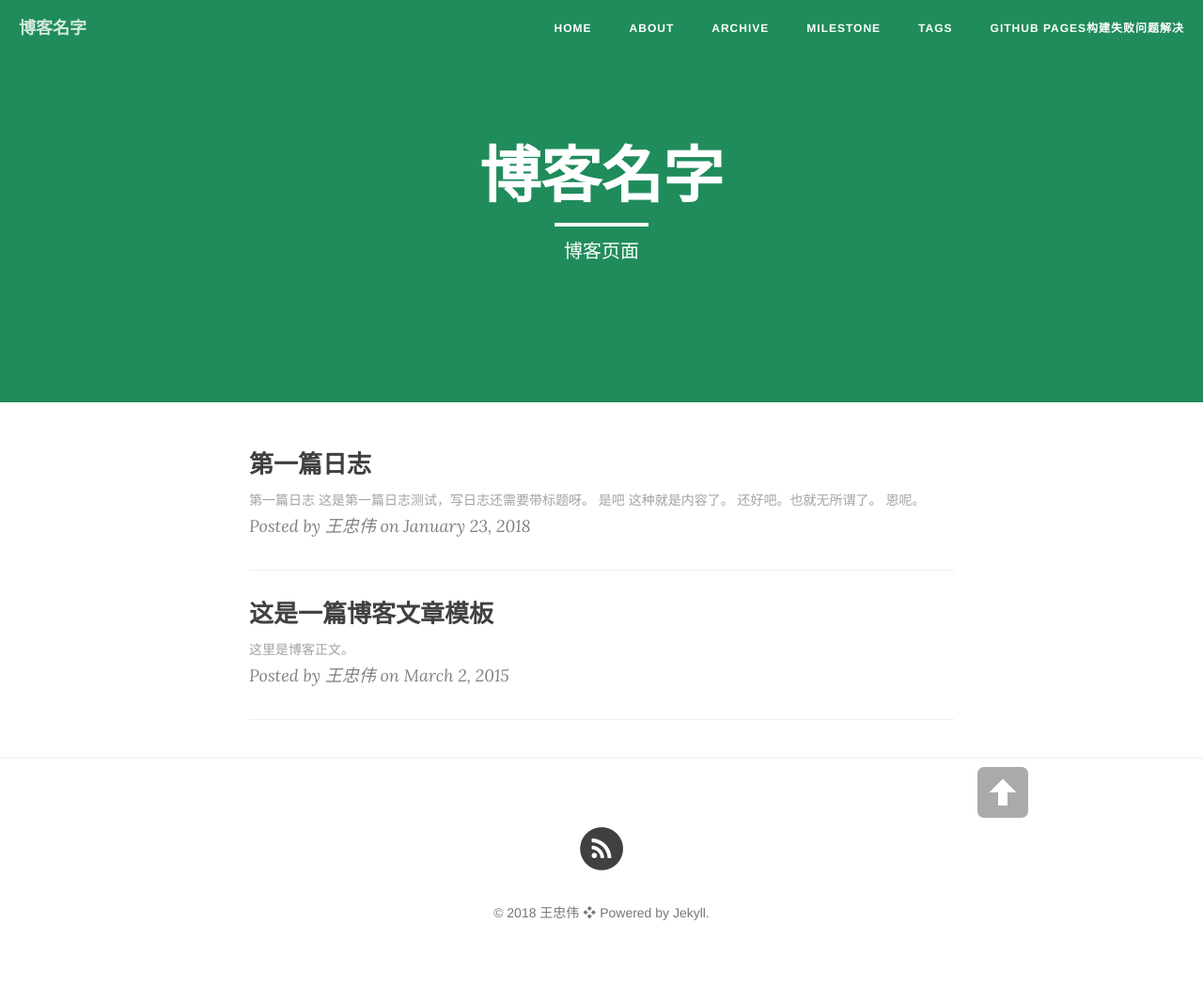
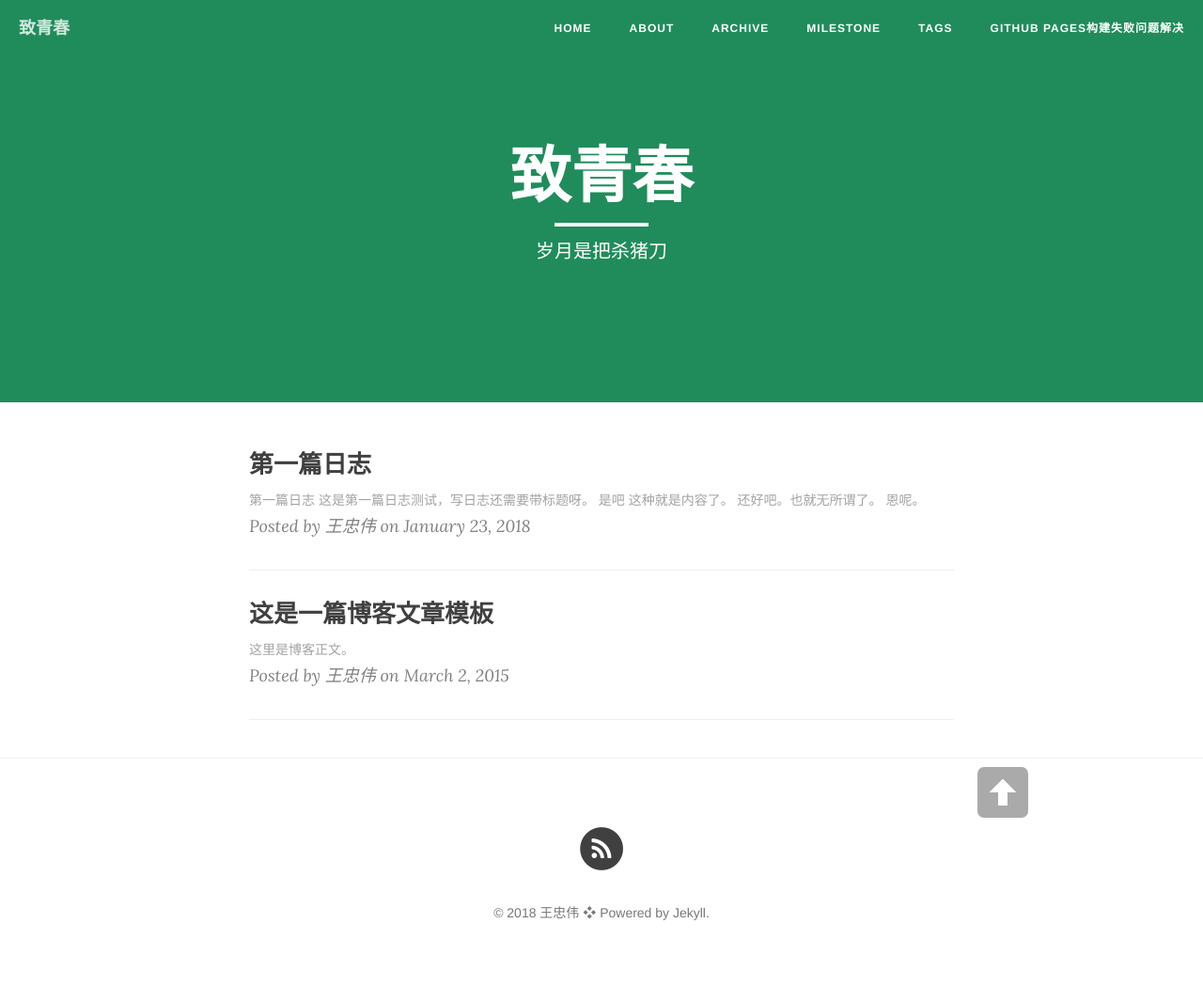
Before and after one commit to niyizhong123/niyizhong123.github.io, a Jekyll site: the page built from index.html, in a window 1280 px wide. Shown: the whole page at 94% size. Built offline with Jekyll 4.4.1, drawn with Linux system fonts in a browser that asks for light colours; nearby versions of some CDN libraries; the list of posts is cut into pages by our own code.

Commit message:
修改一些信息。

```diff
--- a/_config.yml
+++ b/_config.yml
@@ -1,8 +1,8 @@
 # Site settings
-title: 博客名字 # 你的博客名字，可以定义修订
+title: 致青春 # 你的博客名字，可以定义修订
 header-img: "img/green.jpg"
 tagline: "cn"
-description: "这是我的博客"  # 一句话描述你的博客
+description: "岁月是把杀猪刀吗"  # 一句话描述你的博客
 baseurl: ""
 url: "http://niyizhong123"  # 此处填写你的博客地址
 
--- a/index.html
+++ b/index.html
@@ -1,6 +1,6 @@
 ---
 layout: page
-description: "博客页面"
+description: "岁月是把杀猪刀"
 ---
 
 {% for post in paginator.posts %}
```
